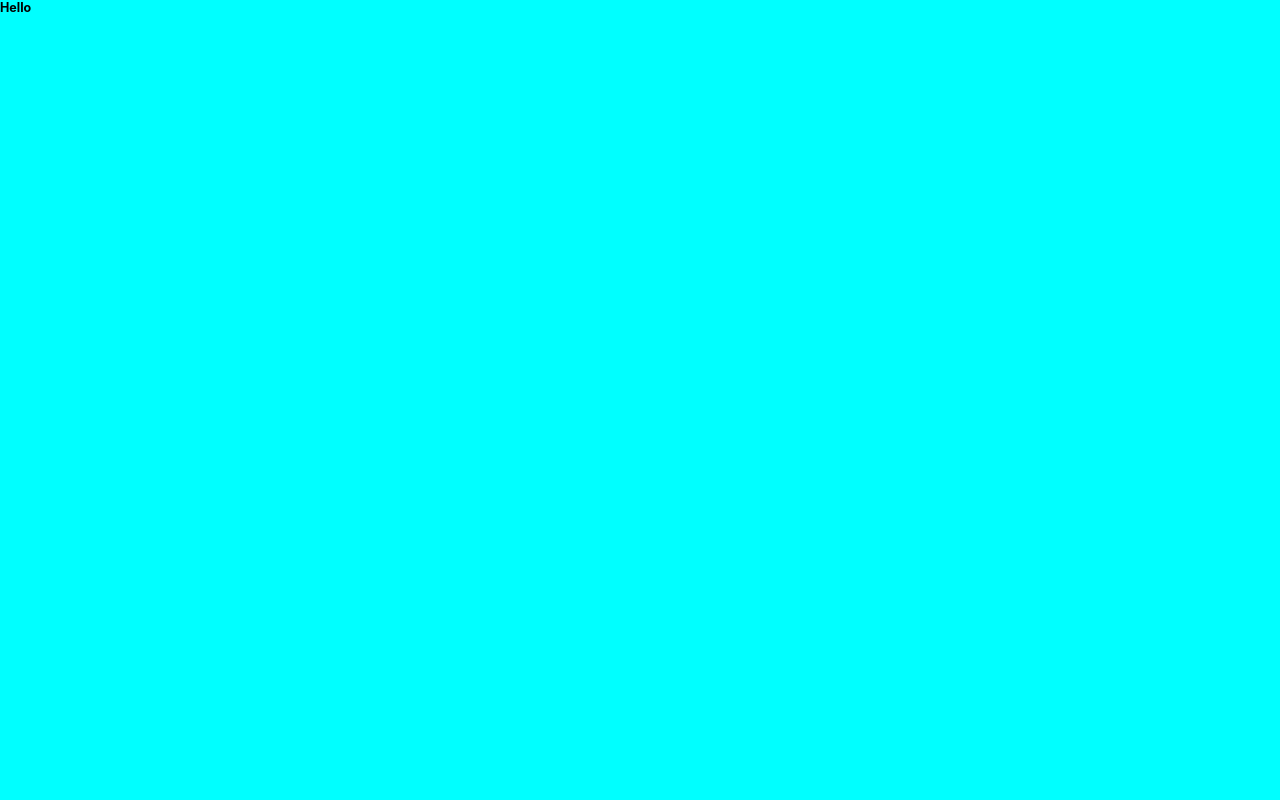
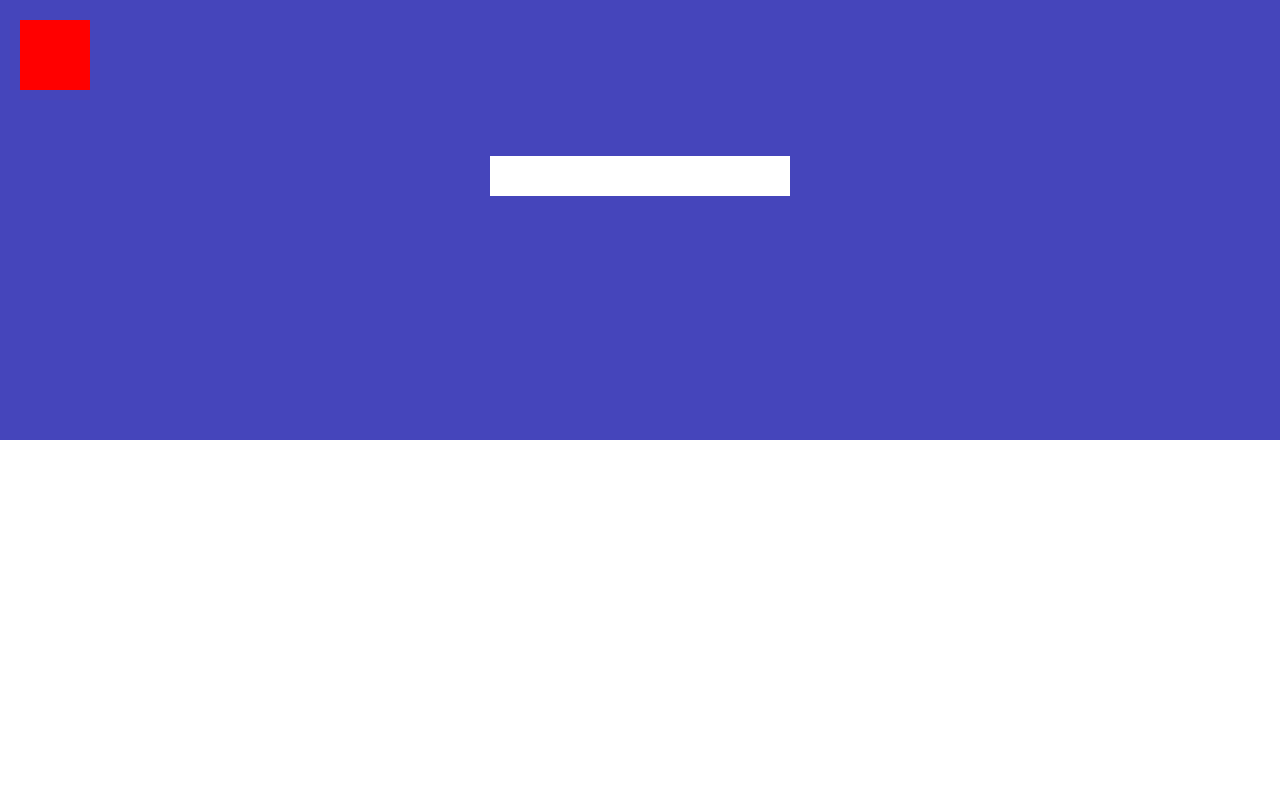
Before and after one commit to anthopark/ZotCourt, a Next.js app in the folder nextjs-app/: page / in a window 1280 px wide. Shown: the top 800 px of the page. Built offline with nearby package versions, Linux system fonts and the light colour scheme.

Commit message:
Setup Frontend Layout

```diff
--- /dev/null
+++ b/nextjs-app/components/Header.js
@@ -0,0 +1,21 @@
+import styles from './css/Header.module.css';
+import SearchBar from '@components/SearchBar';
+import Logo from '@components/Logo';
+
+
+
+const Header = (props) => {
+    return (
+        <div className={styles.container}>
+            <div className={styles.logoContainer}>
+                <Logo />
+            </div>
+
+            <div className={styles.searchBarContainer}>
+                <SearchBar />
+            </div>
+        </div>
+     );
+}
+
+export default Header;
--- a/nextjs-app/components/Layout.js
+++ b/nextjs-app/components/Layout.js
@@ -1,9 +1,15 @@
+import Header from './Header';
+import Main from './Main';
+
 import styles from "./css/Layout.module.css";
+
+
 
 const Layout = () => {
     return (
         <div className={styles.container}>
-            <h1>Hello</h1>
+            <Header />
+            <Main />
         </div>
      );
 }
--- /dev/null
+++ b/nextjs-app/components/Logo.js
@@ -0,0 +1,11 @@
+import styles from './css/Logo.module.css';
+
+const Logo = () => {
+    return (
+        <div className={styles.container}>
+
+        </div>
+     );
+}
+
+export default Logo;
--- a/nextjs-app/components/Main.js
+++ b/nextjs-app/components/Main.js
@@ -1,20 +1,8 @@
-import styles from './css/Main.module.css';
-import CourtItem from '@components/CourtItem';
+import './css/Main.module.css';
 
-import courtData from '../dummy-data.json';
-
-const Main = (props) => {
+const Main = () => {
     return (
-        <div className={styles.container}>
-            {props.children}
-
-            {courtData.courts.map((court) => {
-                return (
-                    <CourtItem
-                        courtInfo={court}
-                    />
-                )
-            })}
+        <div className="container">
 
         </div>
      );
--- /dev/null
+++ b/nextjs-app/components/SearchBar.js
@@ -0,0 +1,11 @@
+import styles from './css/SearchBar.module.css';
+
+const SearchBar = () => {
+    return (
+        <div className={styles.container}>
+
+        </div>
+     );
+}
+
+export default SearchBar;
--- /dev/null
+++ b/nextjs-app/components/css/Header.module.css
@@ -0,0 +1,18 @@
+.container {
+    background-color: rgb(69, 69, 187);
+    height: 55vh;
+    position: relative;
+}
+
+.logoContainer {
+    position: absolute;
+    top: 2rem;
+    left: 2rem;
+}
+
+.searchBarContainer {
+    position: absolute;
+    top: 40%;
+    left: 50%;
+    transform: translateX(-50%) translateY(-50%);
+}
--- a/nextjs-app/components/css/Layout.module.css
+++ b/nextjs-app/components/css/Layout.module.css
@@ -1,4 +1,3 @@
 .container {
-    background-color: aqua;
-    height: 100vh;
+
 }
--- /dev/null
+++ b/nextjs-app/components/css/Logo.module.css
@@ -0,0 +1,5 @@
+.container {
+    width: 7rem;
+    height: 7rem;
+    background-color: red;
+}
--- a/nextjs-app/components/css/Main.module.css
+++ b/nextjs-app/components/css/Main.module.css
@@ -1,4 +1,3 @@
 .container {
-    background-color: lavender;
-    height: 100vh;
+
 }
--- /dev/null
+++ b/nextjs-app/components/css/SearchBar.module.css
@@ -0,0 +1,5 @@
+.container {
+    width: 30rem;
+    height: 4rem;
+    background-color: white;
+}
--- a/nextjs-app/pages/index.js
+++ b/nextjs-app/pages/index.js
@@ -1,6 +1,6 @@
 import Head from 'next/head'
 import Layout from '@components/Layout'
-import Main from '@components/Main'
+
 
 
 export default function Home() {
@@ -10,11 +10,7 @@ export default function Home() {
         <title>Next.js Starter!</title>
         <link rel="icon" href="/favicon.ico" />
       </Head>
-
       <Layout />
-      <Main ></Main>
-
-
     </div>
   )
 }
```
